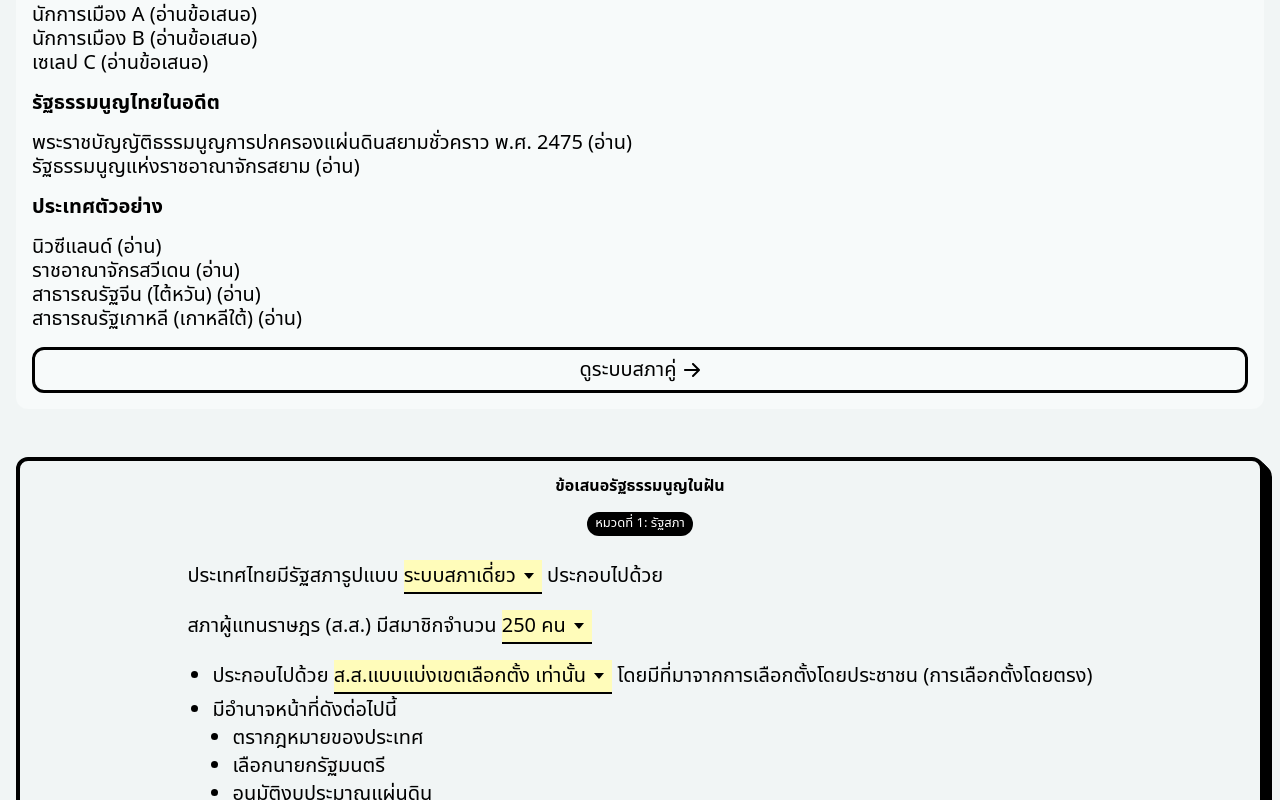
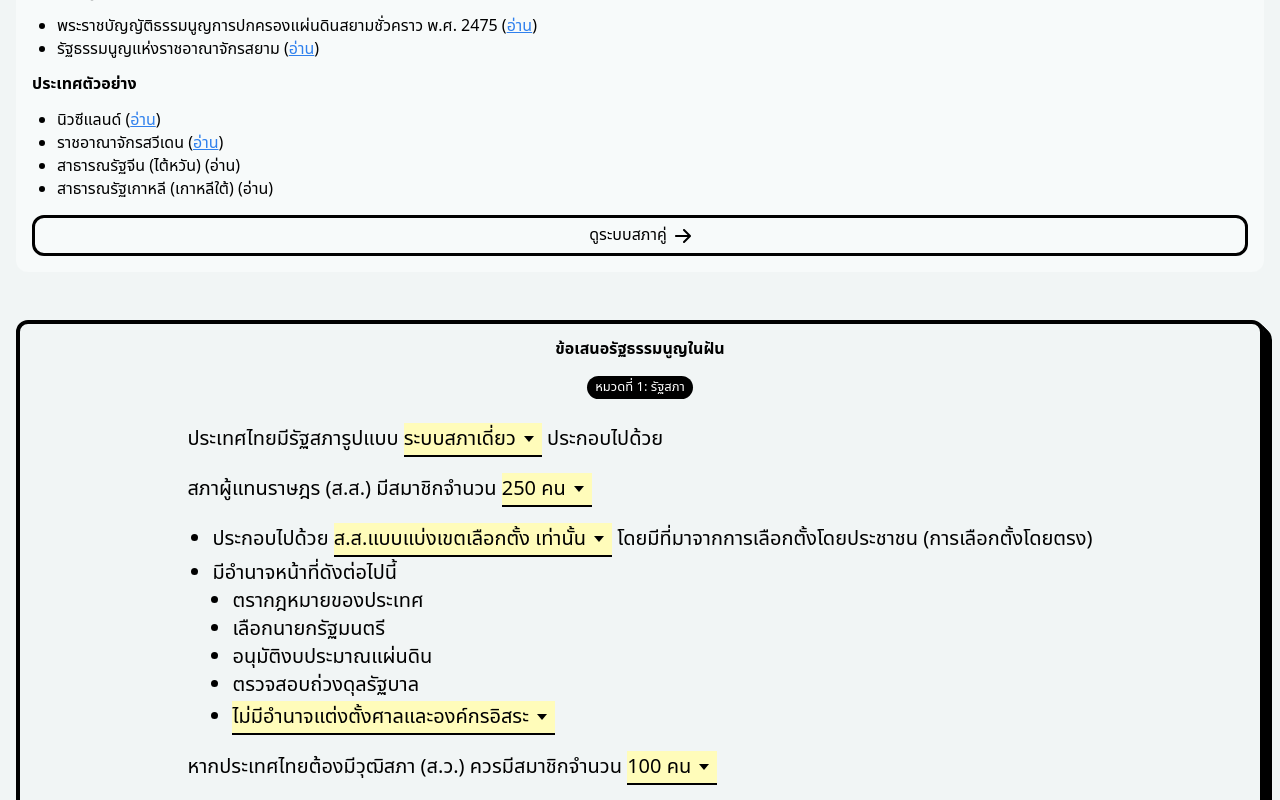
Before and after one commit to wevisdemo/conlab, a Next.js app: page /topics/1/result in a window 1280 px wide. Shown: the part 660-1460 px from the top of the page. Built offline with nearby package versions, Linux system fonts and the light colour scheme.

Commit message:
Style markdown component

```diff
--- /dev/null
+++ b/components/result/markdown.tsx
@@ -0,0 +1,65 @@
+import { CSSProperties, FunctionComponent } from 'react';
+import ReactMarkdown from 'react-markdown';
+import {
+  NormalComponents,
+  SpecialComponents,
+} from 'react-markdown/src/ast-to-react';
+
+type Markdown = {
+  children: string;
+  components?: Partial<NormalComponents & SpecialComponents>;
+};
+
+const Markdown: FunctionComponent<Markdown> = ({
+  children,
+  components = {},
+}) => (
+  <ReactMarkdown
+    skipHtml
+    className="space-y-4"
+    components={{
+      ...markdownComponents,
+      ...components,
+    }}
+  >
+    {
+      children.replaceAll?.(
+        '        ',
+        '  '
+      ) /* Stackedit indent with 8 spaces */
+    }
+  </ReactMarkdown>
+);
+
+export default Markdown;
+
+const getIndentedListStyle = (depth: number): CSSProperties => ({
+  marginLeft: depth > 0 ? depth * 20 : 25,
+});
+
+const markdownComponents: Partial<NormalComponents & SpecialComponents> = {
+  ul: ({ children, depth }) => (
+    <ul style={getIndentedListStyle(depth)}>{children}</ul>
+  ),
+  ol: ({ children, depth }) => (
+    <ol style={getIndentedListStyle(depth)}>{children}</ol>
+  ),
+  li: ({ children, ordered }) => (
+    <li className={`my-1 ${ordered ? 'list-decimal' : 'list-disc'}`}>
+      {children}
+    </li>
+  ),
+  h1: ({ children }) => <h3 className="text-[31px] font-black">{children}</h3>,
+  h2: ({ children }) => <h4 className="text-[25px] font-black">{children}</h4>,
+  h3: ({ children }) => <h5 className="text-[20px] font-black">{children}</h5>,
+  a: ({ children, href }) => (
+    <a
+      href={href as string}
+      target="_blank"
+      rel="noreferrer noopener"
+      className="text-[#2F80ED] underline"
+    >
+      {children}
+    </a>
+  ),
+};
--- a/components/result/option-explanation.tsx
+++ b/components/result/option-explanation.tsx
@@ -1,7 +1,7 @@
 import { FunctionComponent } from 'react';
-import ReactMarkdown from 'react-markdown';
 import { Result, ResultOption } from '../../data/topics';
 import Button from '../button';
+import Markdown from './markdown';
 
 type OptionExplanationProps = {
   results: Result;
@@ -49,10 +49,8 @@ const OptionExplanation: FunctionComponent<OptionExplanationProps> = ({
       </button>
     </div>
 
-    <div className="p-4 space-y-4">
-      <ReactMarkdown skipHtml>
-        {selectedOption.descriptionMarkdown}
-      </ReactMarkdown>
+    <div className="p-4 space-y-4 text-body-2">
+      <Markdown>{selectedOption.descriptionMarkdown}</Markdown>
 
       <Button
         state="outline"
--- a/components/result/result-summery.tsx
+++ b/components/result/result-summery.tsx
@@ -1,14 +1,10 @@
-import { CSSProperties, FunctionComponent } from 'react';
-import ReactMarkdown from 'react-markdown';
-import {
-  NormalComponents,
-  SpecialComponents,
-} from 'react-markdown/src/ast-to-react';
+import { FunctionComponent } from 'react';
 import { Result, ResultOption } from '../../data/topics';
 import Button from '../button';
 import Card from '../card';
 import Pill from '../pill';
 import Dropdown from './dropdown';
+import Markdown from './markdown';
 
 type ResultSummaryProps = {
   topicNumber: number;
@@ -54,21 +50,13 @@ const ResultSummary: FunctionComponent<ResultSummaryProps> = ({
         หมวดที่ {topicNumber}: {shortTitle}
       </Pill>
 
-      <ReactMarkdown
-        skipHtml
-        className="space-y-4"
+      <Markdown
         components={{
           code: renderDropdown,
-          ...markdownComponents,
         }}
       >
-        {
-          resultTextMarkdown.replaceAll?.(
-            '        ',
-            '  '
-          ) /* Stackedit indent with 8 spaces */
-        }
-      </ReactMarkdown>
+        {resultTextMarkdown}
+      </Markdown>
 
       <Button
         state="solid"
@@ -81,22 +69,4 @@ const ResultSummary: FunctionComponent<ResultSummaryProps> = ({
   );
 };
 
-const getIndentedListStyle = (depth: number): CSSProperties => ({
-  marginLeft: depth > 0 ? depth * 20 : 25,
-});
-
-const markdownComponents: Partial<NormalComponents & SpecialComponents> = {
-  ul: ({ children, depth }) => (
-    <ul style={getIndentedListStyle(depth)}>{children}</ul>
-  ),
-  ol: ({ children, depth }) => (
-    <ol style={getIndentedListStyle(depth)}>{children}</ol>
-  ),
-  li: ({ children, ordered }) => (
-    <li className={`my-1 ${ordered ? 'list-decimal' : 'list-disc'}`}>
-      {children}
-    </li>
-  ),
-};
-
 export default ResultSummary;
```
